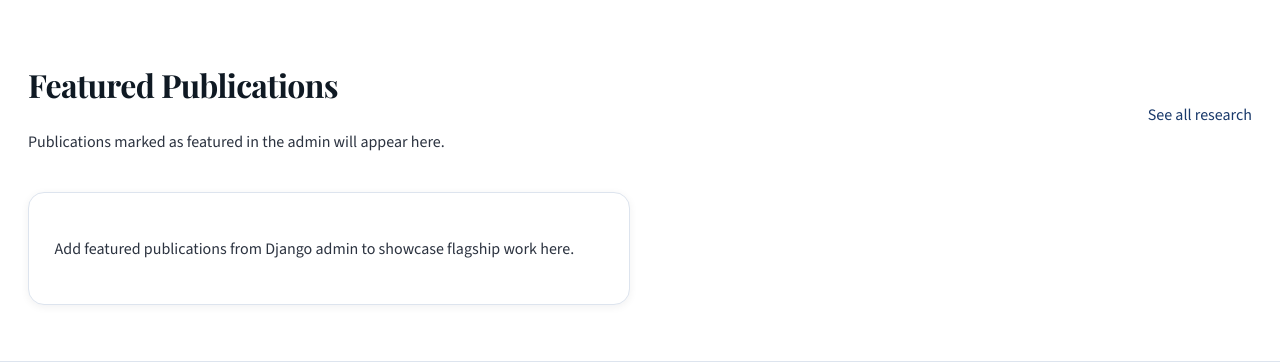
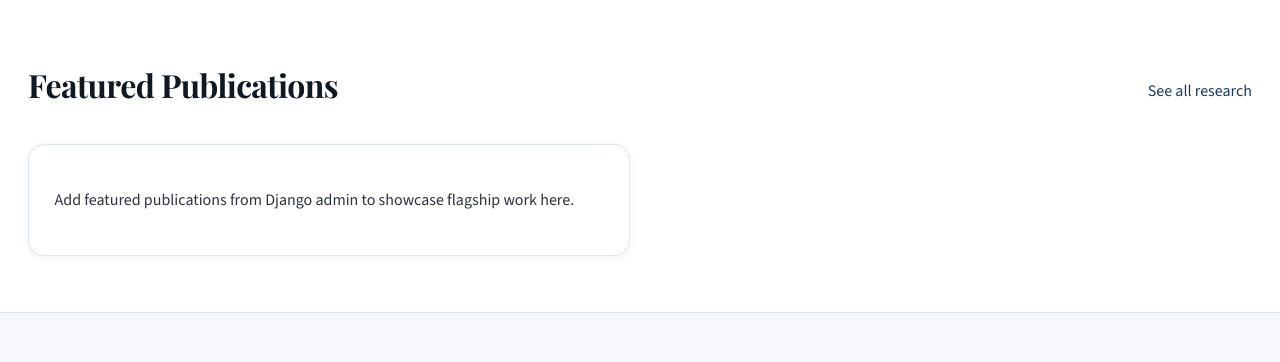
Before and after one commit to Rajibbiswas-Aisking/Sudipta-Bose, a Django app: page / in a window 1280 px wide. Shown: the part 1988-2350 px from the top of the page. Run offline with Django 5.2, Linux system fonts and the light colour scheme; data that the repository does not hold is empty; some web fonts are replaced.

Commit message:
Publications marked as featured in the admin will appear here. removed

```diff
--- a/website/templates/website/home.html
+++ b/website/templates/website/home.html
@@ -541,7 +541,7 @@
   <div class="section-heading">
     <div>
       <h2>Featured Publications</h2>
-      <p>Publications marked as featured in the admin will appear here.</p>
+
     </div>
     <a href="/research/">See all research</a>
   </div>
```
